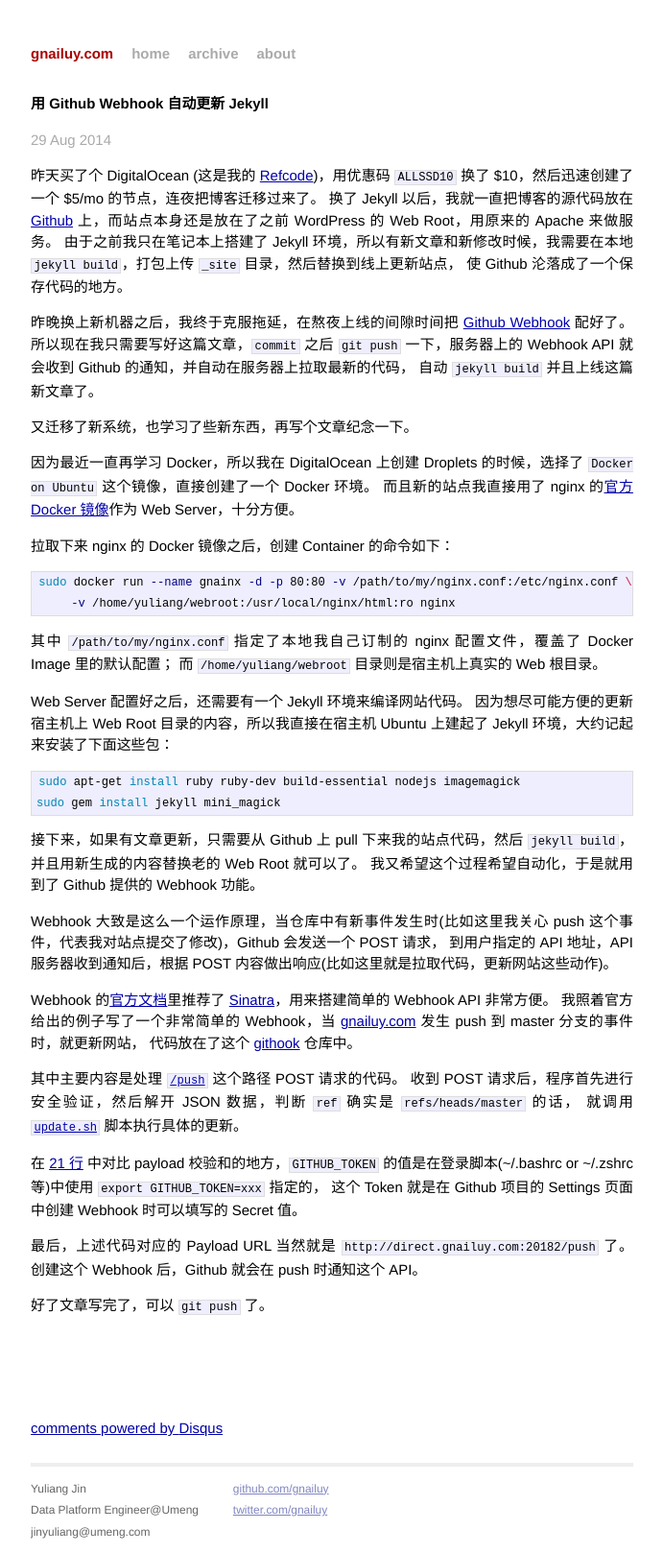
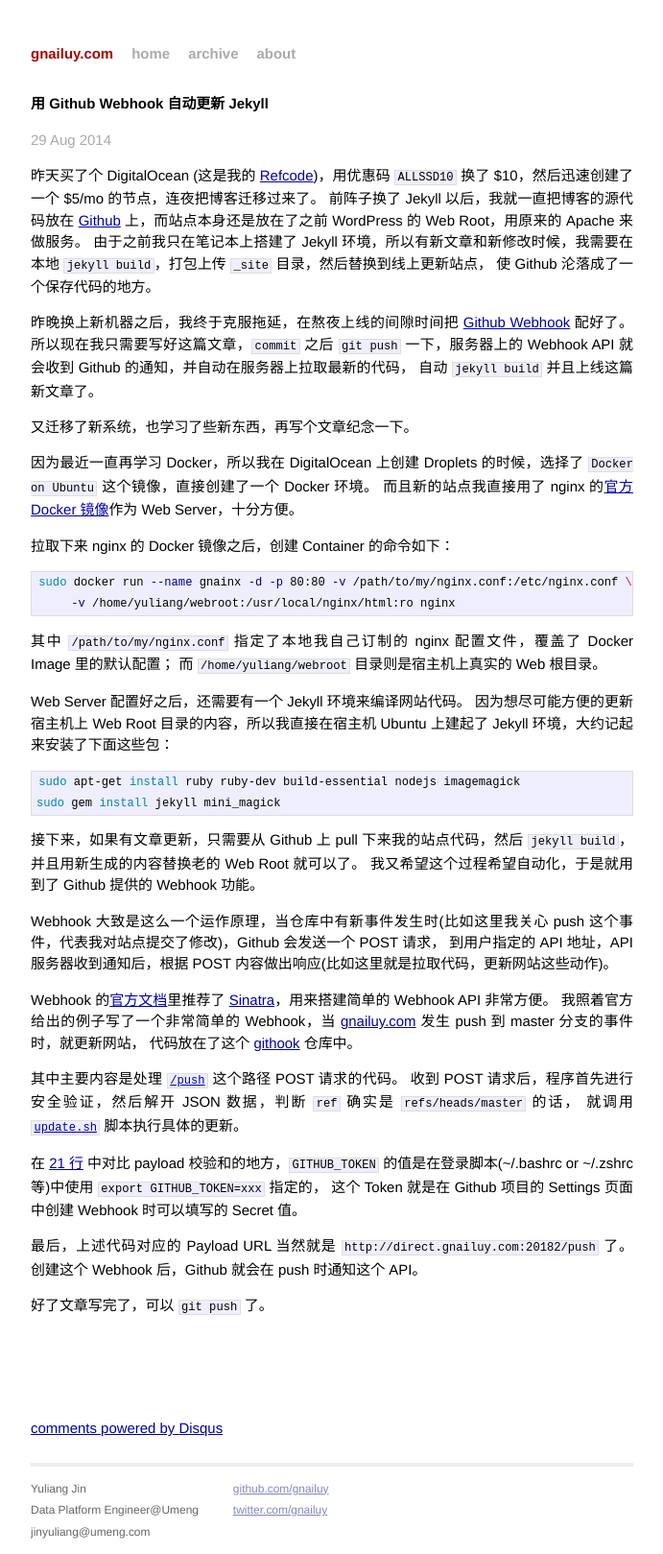
Before and after one commit to gnailuy/gnailuy.com, a Jekyll site: the page built from _posts/2014-08-29-github-webhook.markdown, in a window 1280 px wide. Shown: the whole page at 96% size, without its empty margins (294-985 px from the left). Built offline with Jekyll 4.4.1, drawn with Linux system fonts in a browser that asks for light colours; Markdown is read by kramdown in place of the engine named in the settings; comment, search, counter and statistics services are not loaded.

Commit message:
minor update

```diff
--- a/_posts/2014-08-29-github-webhook.markdown
+++ b/_posts/2014-08-29-github-webhook.markdown
@@ -6,7 +6,7 @@ categories: [ jekyll ]
 ---
 
 昨天买了个 DigitalOcean (这是我的 [Refcode][refcode])，用优惠码 `ALLSSD10` 换了 $10，然后迅速创建了一个 $5/mo 的节点，连夜把博客迁移过来了。
-换了 Jekyll 以后，我就一直把博客的源代码放在 [Github][gnailuy-com-git] 上，而站点本身还是放在了之前 WordPress 的 Web Root，用原来的 Apache 来做服务。
+前阵子换了 Jekyll 以后，我就一直把博客的源代码放在 [Github][gnailuy-com-git] 上，而站点本身还是放在了之前 WordPress 的 Web Root，用原来的 Apache 来做服务。
 由于之前我只在笔记本上搭建了 Jekyll 环境，所以有新文章和新修改时候，我需要在本地 `jekyll build`，打包上传 `_site` 目录，然后替换到线上更新站点，
 使 Github 沦落成了一个保存代码的地方。
 
```
